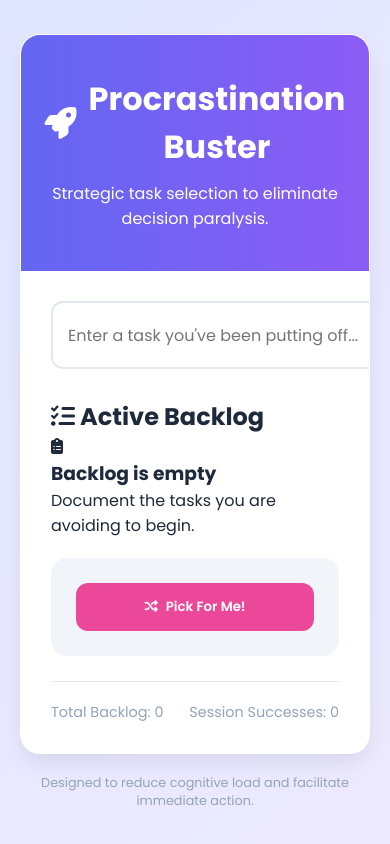
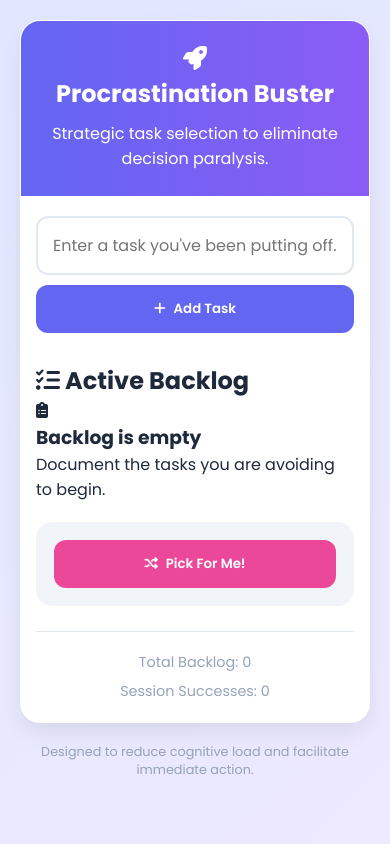
Before and after one commit to fun-pro-max/Procastination-Buster, a plain HTML site: page index.html in a window 390 px wide. Drawn offline with Linux system fonts and the light colour scheme.

Commit message:
pwa responsive

```diff
--- a/style.css
+++ b/style.css
@@ -178,3 +178,115 @@ body {
     50% { transform: scale(1.02); }
     100% { transform: scale(1); }
 }
+
+/* ============================= */
+/* RESPONSIVE ENHANCEMENTS LAYER */
+/* ============================= */
+
+/* Make layout fluid */
+.container {
+    padding: 10px;
+}
+
+/* Ensure content never overflows */
+.card {
+    width: 100%;
+}
+
+/* Inputs stack nicely on small screens */
+@media (max-width: 640px) {
+
+    body {
+        padding: 10px;
+        align-items: flex-start;
+    }
+
+    .header {
+        padding: 25px 15px;
+    }
+
+    .header h1 {
+        font-size: 1.5rem;
+        flex-direction: column;
+        gap: 6px;
+    }
+
+    .content {
+        padding: 20px 15px;
+    }
+
+    .input-group {
+        flex-direction: column;
+        gap: 10px;
+    }
+
+    .input-group input {
+        width: 100%;
+        font-size: 16px; /* prevents iOS zoom */
+    }
+
+    .btn {
+        width: 100%;
+        justify-content: center;
+    }
+
+    .decision-section {
+        padding: 18px;
+    }
+
+    .selected-task p {
+        font-size: 1.2rem;
+        word-break: break-word;
+    }
+
+    .stats {
+        flex-direction: column;
+        gap: 8px;
+        text-align: center;
+    }
+}
+
+/* Tablet optimization */
+@media (min-width: 641px) and (max-width: 1024px) {
+
+    .container {
+        max-width: 95%;
+    }
+
+    .header h1 {
+        font-size: 1.8rem;
+    }
+
+    .content {
+        padding: 25px;
+    }
+}
+
+/* Large screen refinement */
+@media (min-width: 1400px) {
+
+    .container {
+        max-width: 900px;
+    }
+
+    .header h1 {
+        font-size: 2.3rem;
+    }
+}
+
+/* Prevent long task text from breaking layout */
+.task-text {
+    word-break: break-word;
+}
+
+/* Touch-friendly buttons */
+.task-btn {
+    padding: 10px;
+}
+
+/* Improve tap targets on mobile */
+@media (hover: none) {
+    .btn:hover {
+        transform: none;
+    }
+}
```
